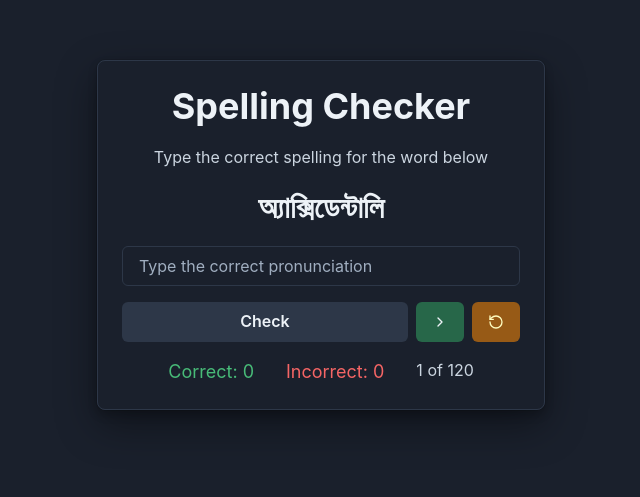
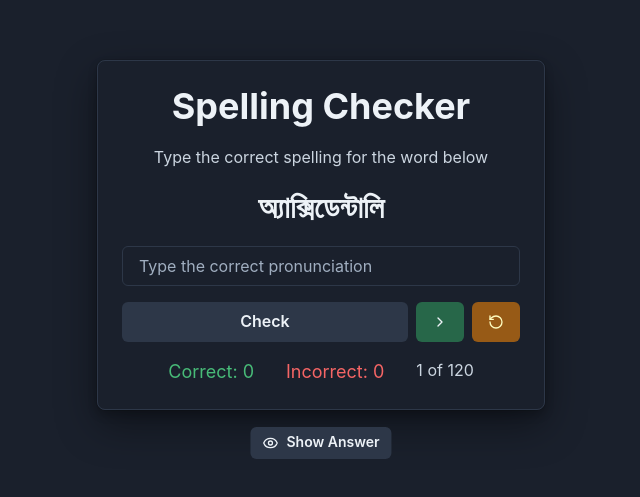
Before and after one commit to sudarshaana/learn, a React (Vite) app: page / in a window 1280 px wide. Shown: the part 165-662 px from the top of the page, without its empty margins (319-959 px from the left). Built offline with nearby package versions, Linux system fonts and the light colour scheme.

Commit message:
added show correct word btn

```diff
--- a/src/App.jsx
+++ b/src/App.jsx
@@ -1,7 +1,7 @@
 "use client"
 
 import { useState, useEffect } from "react"
-import { CheckCircle, XCircle, ChevronRight, RotateCcw } from "lucide-react"
+import { CheckCircle, XCircle, ChevronRight, RotateCcw, Eye, EyeOff } from "lucide-react"
 import {
   ChakraProvider,
   extendTheme,
@@ -52,6 +52,7 @@ export default function HomeComponent() {
   const [correctCount, setCorrectCount] = useState(0)
   const [incorrectCount, setIncorrectCount] = useState(0)
   const [hasCountedIncorrect, setHasCountedIncorrect] = useState(false)
+  const [showCorrectWord, setShowCorrectWord] = useState(false)
 
   useEffect(() => {
     localStorage.setItem('currentWordIndex', currentWordIndex.toString())
@@ -134,6 +135,7 @@ export default function HomeComponent() {
           boxShadow="dark-lg"
           borderWidth={1}
           borderColor="gray.700"
+          position="relative"
         >
           <VStack spacing={4} p={6}>
             <Heading as="h1" size="xl" textAlign="center" color="gray.100">
@@ -219,6 +221,34 @@ export default function HomeComponent() {
                 {currentWordIndex + 1} of {words.length}
               </Text>
             </Flex>
+            <Button
+              position="absolute"
+              bottom="-50px"
+              left="50%"
+              transform="translateX(-50%)"
+              size="sm"
+              bg="gray.700"
+              _hover={{ bg: "gray.600" }}
+              color="gray.100"
+              onClick={() => setShowCorrectWord(!showCorrectWord)}
+              leftIcon={showCorrectWord ? <EyeOff size={16} /> : <Eye size={16} />}
+            >
+              {showCorrectWord ? 'Hide Answer' : 'Show Answer'}
+            </Button>
+
+            {showCorrectWord && (
+              <Text
+                position="absolute"
+                bottom="-80px"
+                left="50%"
+                transform="translateX(-50%)"
+                color="gray.300"
+                fontSize="lg"
+                fontWeight="bold"
+              >
+                {currentWord.correct}
+              </Text>
+            )}
           </VStack>
         </Box>
       </Box>
```
